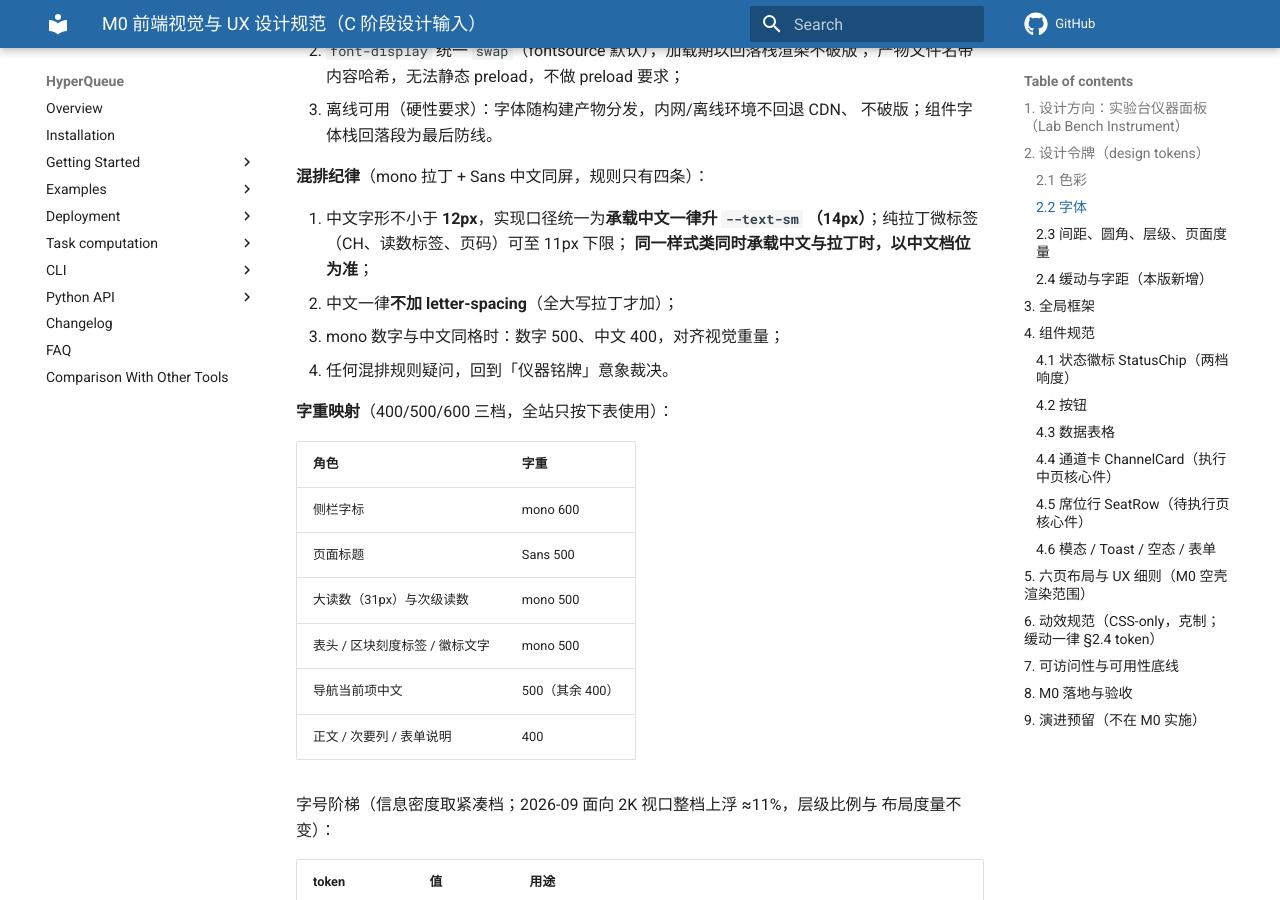
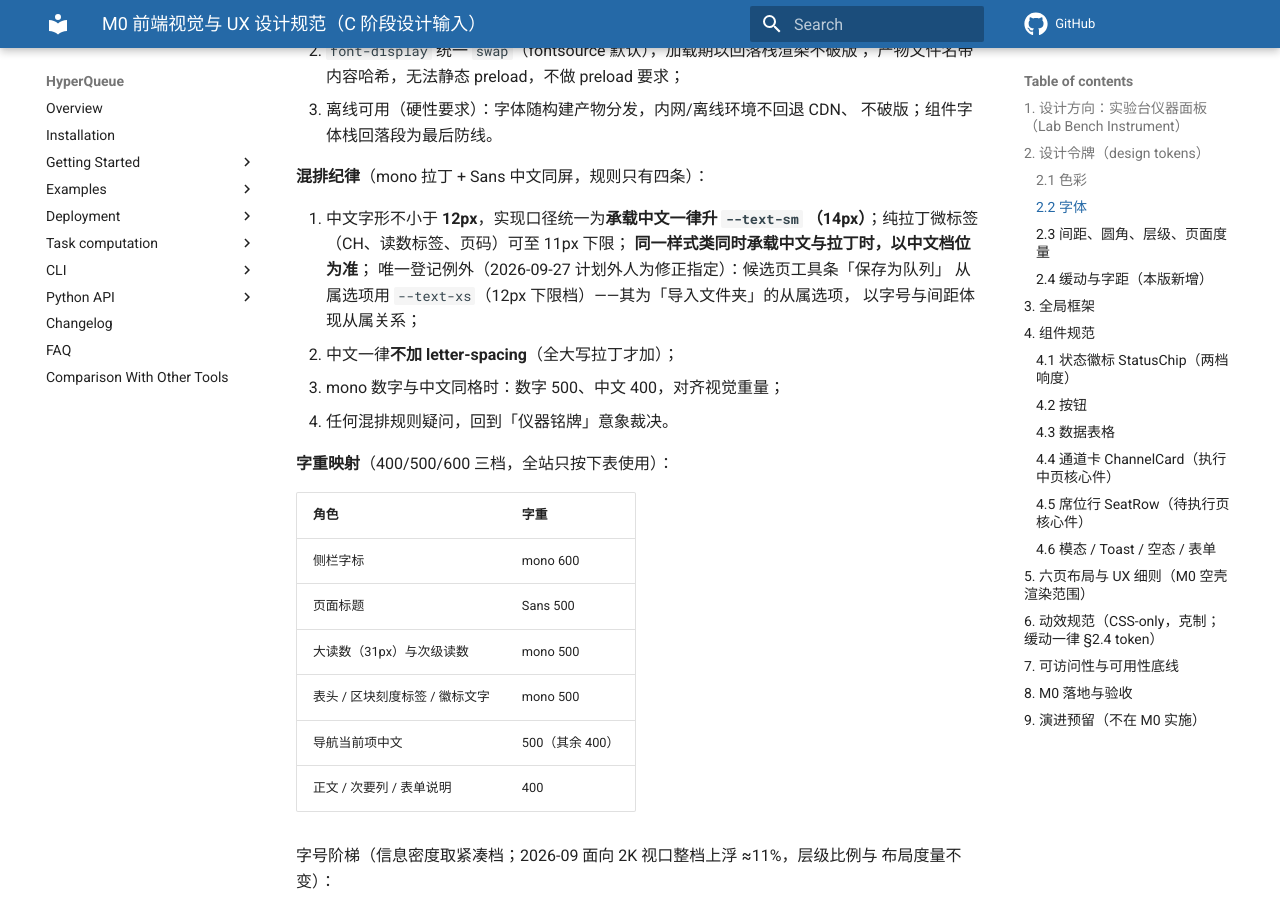
Before and after one commit to baizhancaiji/gauforge, an MkDocs documentation site: the page built from docs/plans/m0-frontend-design.md, in a window 1280 px wide and 900 px high, scrolled down 4224 px. Built offline with MkDocs 1.6.1 and Material for MkDocs 9.7.7, drawn with Linux system fonts in a browser that asks for light colours; comment, search, counter and statistics services are not loaded; the version menu is left out.

Commit message:
docs: 混排纪律登记「保存为队列」12px 从属档例外
- 混排纪律 1 统一口径为中文 14px，候选页「保存为队列」从属选项经计划外人为修正指定用 12px 下限档，同步登记避免文档与实现漂移

```diff
--- a/docs/plans/m0-frontend-design.md
+++ b/docs/plans/m0-frontend-design.md
@@ -188,6 +188,9 @@ g16web 的典型运行环境是内网/离线实验室机器，外链字体失败
 1. 中文字形不小于 **12px**，实现口径统一为**承载中文一律升 `--text-sm`
    （14px）**；纯拉丁微标签（CH、读数标签、页码）可至 11px 下限；
    **同一样式类同时承载中文与拉丁时，以中文档位为准**；
+   唯一登记例外（2026-09-27 计划外人为修正指定）：候选页工具条「保存为队列」
+   从属选项用 `--text-xs`（12px 下限档）——其为「导入文件夹」的从属选项，
+   以字号与间距体现从属关系；
 2. 中文一律**不加 letter-spacing**（全大写拉丁才加）；
 3. mono 数字与中文同格时：数字 500、中文 400，对齐视觉重量；
 4. 任何混排规则疑问，回到「仪器铭牌」意象裁决。
```
